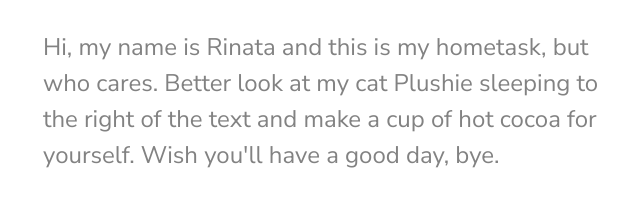
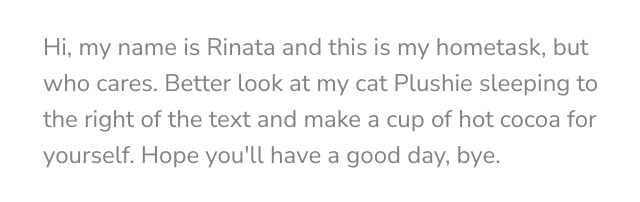
Before and after one commit to Rinaish/Portfolio, a plain HTML site: page index.html in a window 1280 px wide. Shown: the part 274-476 px from the top of the page, 77-717 px from the left. Drawn offline with nearby package versions, Linux system fonts and the light colour scheme.

Commit message:
changed text

```diff
--- a/index.html
+++ b/index.html
@@ -24,7 +24,7 @@
             <h2 class="intro-title">About me</h2>
             <p class="intro-description">
                 Hi, my name is Rinata and this is my hometask, but who cares. Better look at my cat Plushie sleeping to the right of the text
-                and make a cup of hot cocoa for yourself. Wish you'll have a good day, bye.</p>
+                and make a cup of hot cocoa for yourself. Hope you'll have a good day, bye.</p>
             <div class="intro-button">
             <button class="button-resume">Resume</button></div>
         </div>
```
